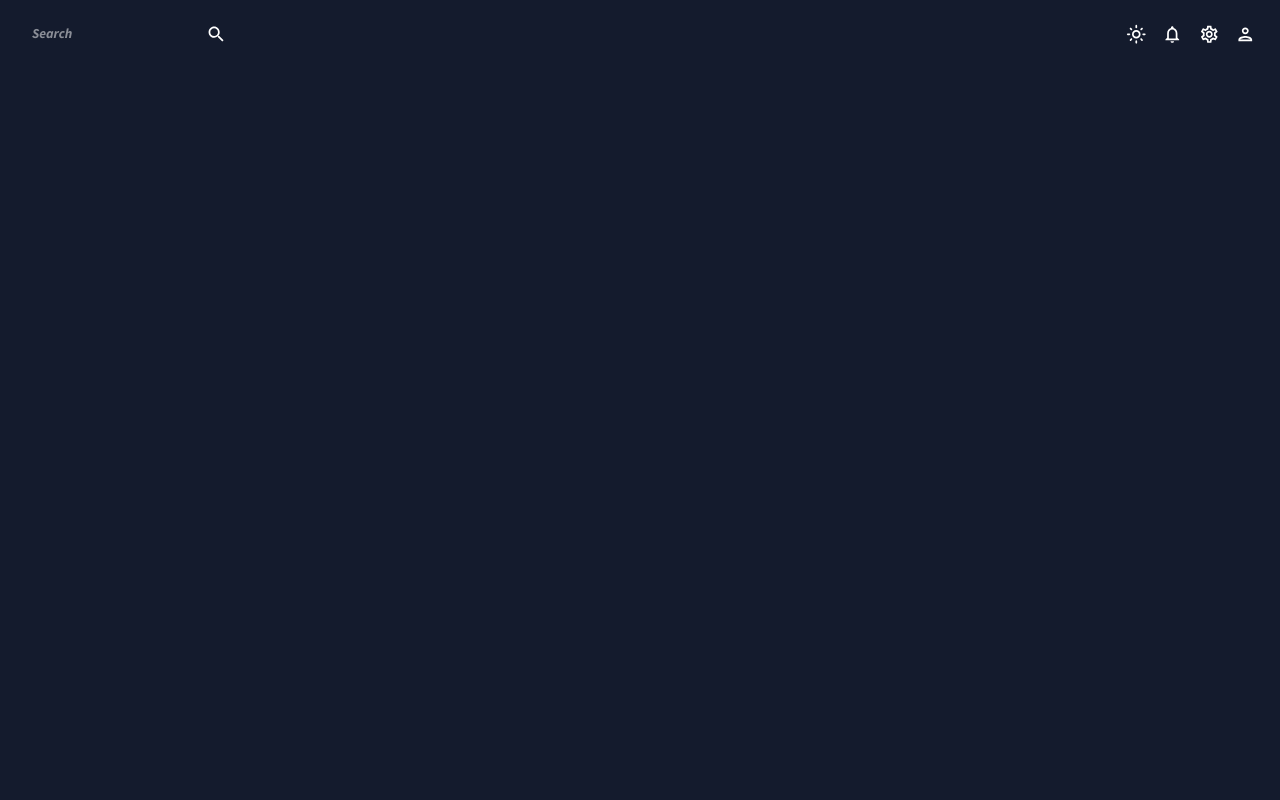
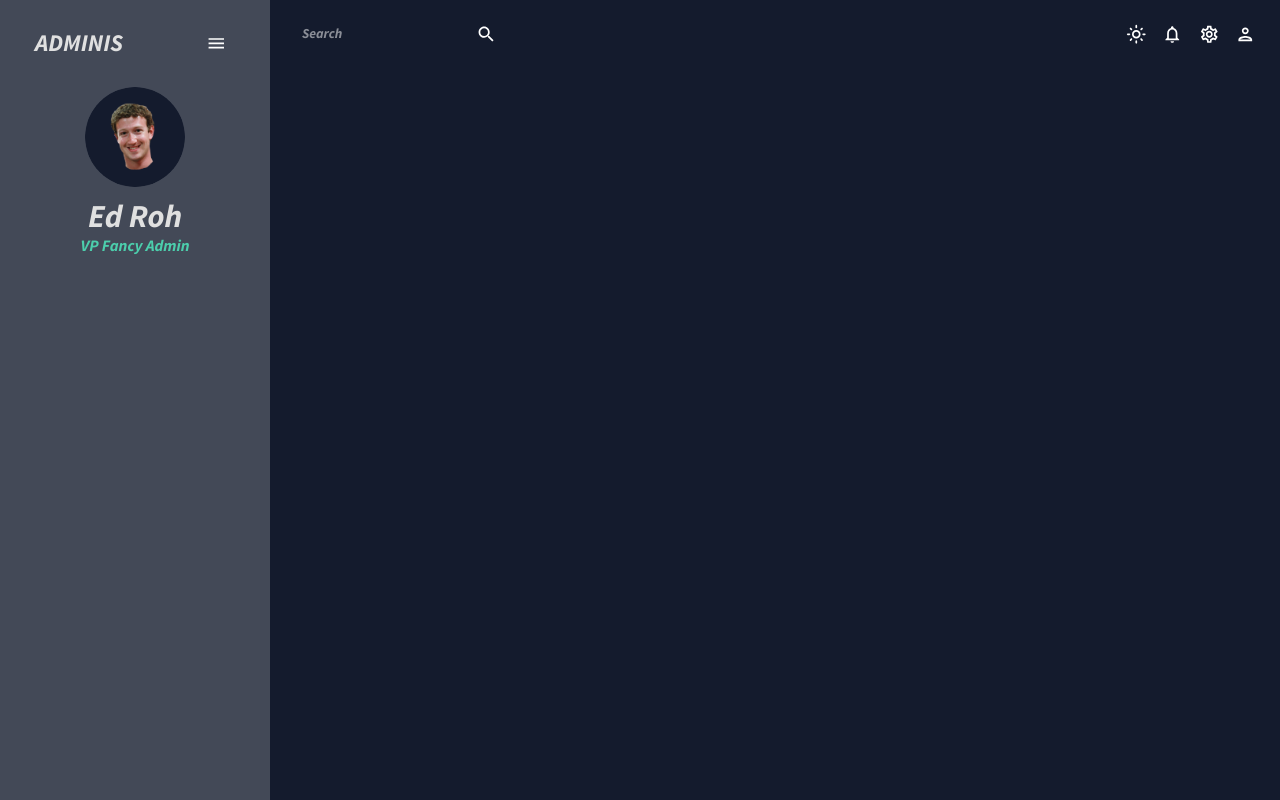
Before and after one commit to Cristhianjo/reactDashboard, a React (Create React App) app in the folder react-admin/: page / in a window 1280 px wide. Built offline with nearby package versions, Linux system fonts and the light colour scheme.

Commit message:
Navbar aka Sidebar with React Pro Sidebar
Navbar aka Sidebar with React Pro Sidebar

```diff
--- a/react-admin/package.json
+++ b/react-admin/package.json
@@ -23,7 +23,7 @@
     "formik": "^2.2.9",
     "react": "^18.2.0",
     "react-dom": "^18.2.0",
-    "react-pro-sidebar": "^1.0.0",
+    "react-pro-sidebar": "^0.7.1",
     "react-router-dom": "^6.9.0",
     "react-scripts": "5.0.1",
     "web-vitals": "^2.1.4",
--- a/react-admin/src/App.js
+++ b/react-admin/src/App.js
@@ -1,6 +1,21 @@
 import { ColorModeContext, useMode } from "./theme";
 import { CssBaseline, ThemeProvider } from "@mui/material";
+import { Routes, Route } from "react-router-dom";
 import Topbar from "./scenes/global/Topbar";
+import Sidebar from "./scenes/global/Sidebar"
+// import Dashboard from "./scenes/dashboard";
+// import Team from "./scenes/team";
+// import Invoices from "./scenes/invoices";
+// import Contacts from "./scenes/contacs";
+// import Bar from "./scenes/bar";
+// import Form from "./scenes/form";
+// import Line from "./scenes/line";
+// import Pie from "./scenes/pie";
+// import FAQ from "./scenes/faq";
+// import Geography from "./scenes/geography";
+// import Calendar from "./scenes/calendar"
+
+
 
 function App() {
   const [theme, colorMode] = useMode();
@@ -10,8 +25,22 @@
     <ThemeProvider theme={theme}>
       <CssBaseline />
       <div className="app">
+        <Sidebar />
         <main className="content">
           <Topbar />
+          <Routes>
+            {/* <Route path="/" element={<Dashboard/>} /> */}
+            {/* <Route path="/team" element={<Team/>} /> */}
+            {/* <Route path="/contacts" element={<Contacts/>} /> */}
+            {/* <Route path="/invoices" element={<Invoices/>} /> */}
+            {/* <Route path="/form" element={<Form/>} /> */}
+            {/* <Route path="/bar" element={<Bar/>} /> */}
+            {/* <Route path="/pie" element={<Pie/>} /> */}
+            {/* <Route path="/line" element={<Line/>} /> */}
+            {/* <Route path="/faq" element={<FAQ/>} /> */}
+            {/* <Route path="/geography" element={<Geography/>} /> */}
+            {/* <Route path="/calendar" element={<Calendar/>} /> */}
+          </Routes>
         </main>
       </div>
     </ThemeProvider>
--- a/react-admin/src/scenes/global/Sidebar.jsx
+++ b/react-admin/src/scenes/global/Sidebar.jsx
@@ -1,5 +1,107 @@
+import { useState } from "react";
+import { ProSidebar, Menu, MenuItem, SubMenu } from 'react-pro-sidebar';
+import 'react-pro-sidebar/dist/css/styles.css';
+import { Box, IconButton, Typography, useTheme } from "@mui/material";
+import { Link } from "react-router-dom";
+import { tokens } from "../../theme";
+import HomeOutlinedIcon from "@mui/icons-material/HomeOutlined";
+import PeopleOutlinedIcon from "@mui/icons-material/PeopleOutlined";
+import ContactsOutlinedIcon from "@mui/icons-material/ContactsOutlined";
+import ReceiptOutlinedIcon from "@mui/icons-material/ReceiptOutlined";
+import PersonOutlinedIcon from "@mui/icons-material/PersonOutlined";
+import CalendarTodayOutlinedIcon from "@mui/icons-material/CalendarTodayOutlined";
+import HelpOutlineOutlinedIcon from "@mui/icons-material/HelpOutlineOutlined";
+import BarChartOutlinedIcon from "@mui/icons-material/BarChartOutlined";
+import PieChartOutlineOutlinedIcon from "@mui/icons-material/PieChartOutlineOutlined";
+import TimelineOutlinedIcon from "@mui/icons-material/TimelineOutlined";
+import MenuOutlinedIcon from "@mui/icons-material/MenuOutlined";
+import MapOutlinedIcon from "@mui/icons-material/MapOutlined";
+
 const Sidebar = () => {
-    return <div>Sidebar</div>
+    const theme = useTheme();
+    const colors = tokens(theme.palette.mode);
+    const [isCollapsed, setIsCollapsed] = useState(false);
+    const [selected, setSelected] = useState("Dashboard");
+
+    return (
+        <Box
+            sx={{
+                "& .pro-sidebar-inner": {
+                    background: `${colors.primary[400]} !important`
+                },
+                "& .pro-icon-wrapper": {
+                    backgroundColor: "transparent !important"
+                },
+                "& .pro-inner-item": {
+                    padding: "5px 35px 5px 20px !important"
+                },
+                "& .pro-inner-item:hover": {
+                    color: "#868dfb !important"
+                },
+                "& .pro-menu-item.active": {
+                    color: "#6870fa !important"
+                }
+            }}
+        >
+            <ProSidebar collapsed={isCollapsed}>
+                <Menu iconShape="square">
+                    {/* LOGO AND MENU ICON */}
+                    <MenuItem
+                        onClick={() => setIsCollapsed(!isCollapsed)}
+                        icon={isCollapsed ? <MenuOutlinedIcon /> : undefined}
+                        style={{
+                            margin: "10px 0 20px 0",
+                            color: colors.grey[100],
+                        }}
+                    >
+                        {!isCollapsed && (
+                            <Box
+                                display="flex"
+                                justifyContent="space-between"
+                                alignItems="center"
+                                ml="15px"
+                            >
+                                <Typography variant="h3" color={colors.grey[100]}>
+                                    ADMINIS
+                                </Typography>
+                                <IconButton onClick={() => setIsCollapsed(!isCollapsed)}>
+                                    <MenuOutlinedIcon />
+                                </IconButton>
+                            </Box>
+                        )}
+                    </MenuItem>
+
+                    {/* USER */}
+                    {!isCollapsed && (
+                        <Box mb="25px">
+                            <Box display="flex" justifyContent="center" alignItems="center">
+                                <img
+                                    alt="profile-user"
+                                    width="100px"
+                                    height="100px"
+                                    src={`../../assets/user.png`}
+                                    style={{ cursor: "pointer", borderRadius: "50%" }}
+                                />
+                            </Box>
+                            <Box textAlign="center">
+                                <Typography
+                                    variant="h2"
+                                    color={colors.grey[100]}
+                                    fontWeight="bold"
+                                    sx={{ m: "10px 0 0 0" }}
+                                >
+                                    Ed Roh
+                                </Typography>
+                                <Typography variant="h5" color={colors.greenAccent[500]}>
+                                    VP Fancy Admin
+                                </Typography>
+                            </Box>
+                        </Box>
+                    )}
+                </Menu>
+            </ProSidebar>
+        </Box>
+    );
 }
 
 export default Sidebar;
```
Also changed, not shown: react-admin/public/assets/user.png (added), 1 other file (tests, documents, lock files or other folders).
